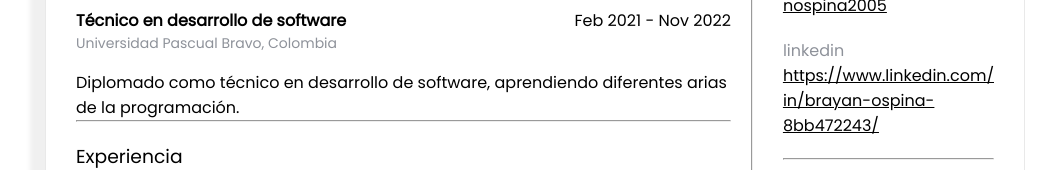
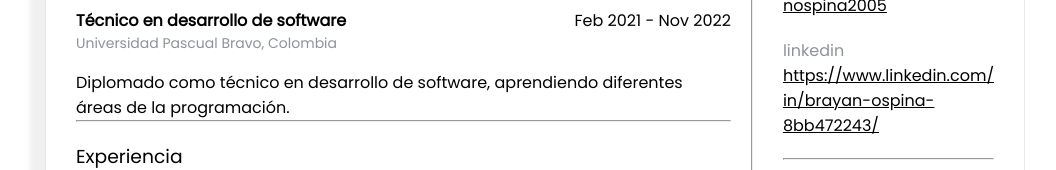
Before and after one commit to brayanospina2005/curriculum, a plain HTML site: page index.html in a window 1280 px wide. Shown: the part 550-720 px from the top of the page, without its empty margins (105-1161 px from the left). Drawn offline with Linux system fonts and the light colour scheme.

Commit message:
Update index.html

```diff
--- a/index.html
+++ b/index.html
@@ -40,7 +40,7 @@
                     </div>
                     <h3>Universidad Pascual Bravo, Colombia</h3>
                     <p>
-                        Diplomado como técnico en desarrollo de software, aprendiendo diferentes arias de la
+                        Diplomado como técnico en desarrollo de software, aprendiendo diferentes áreas de la
                         programación.</p>
                         <hr>
                 </div>
```
